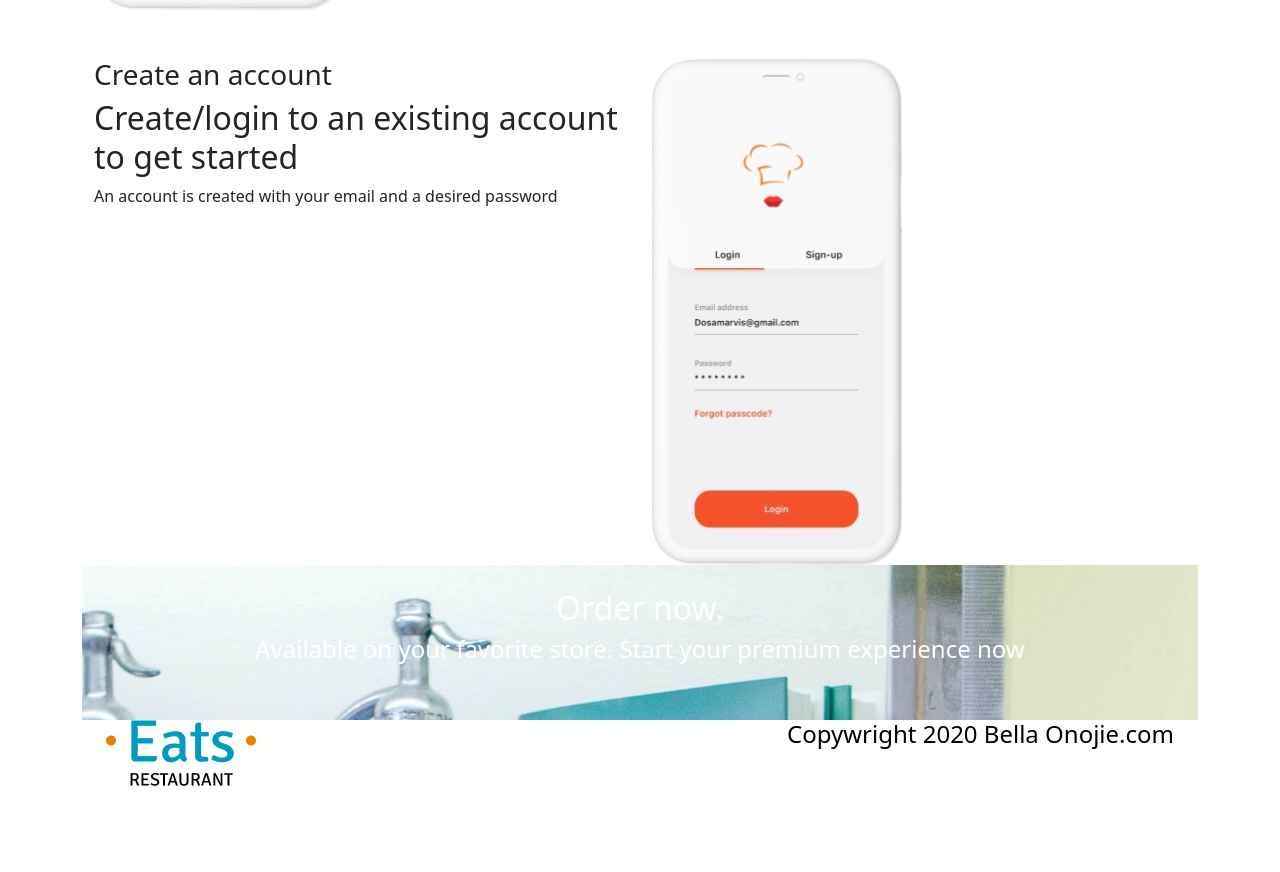
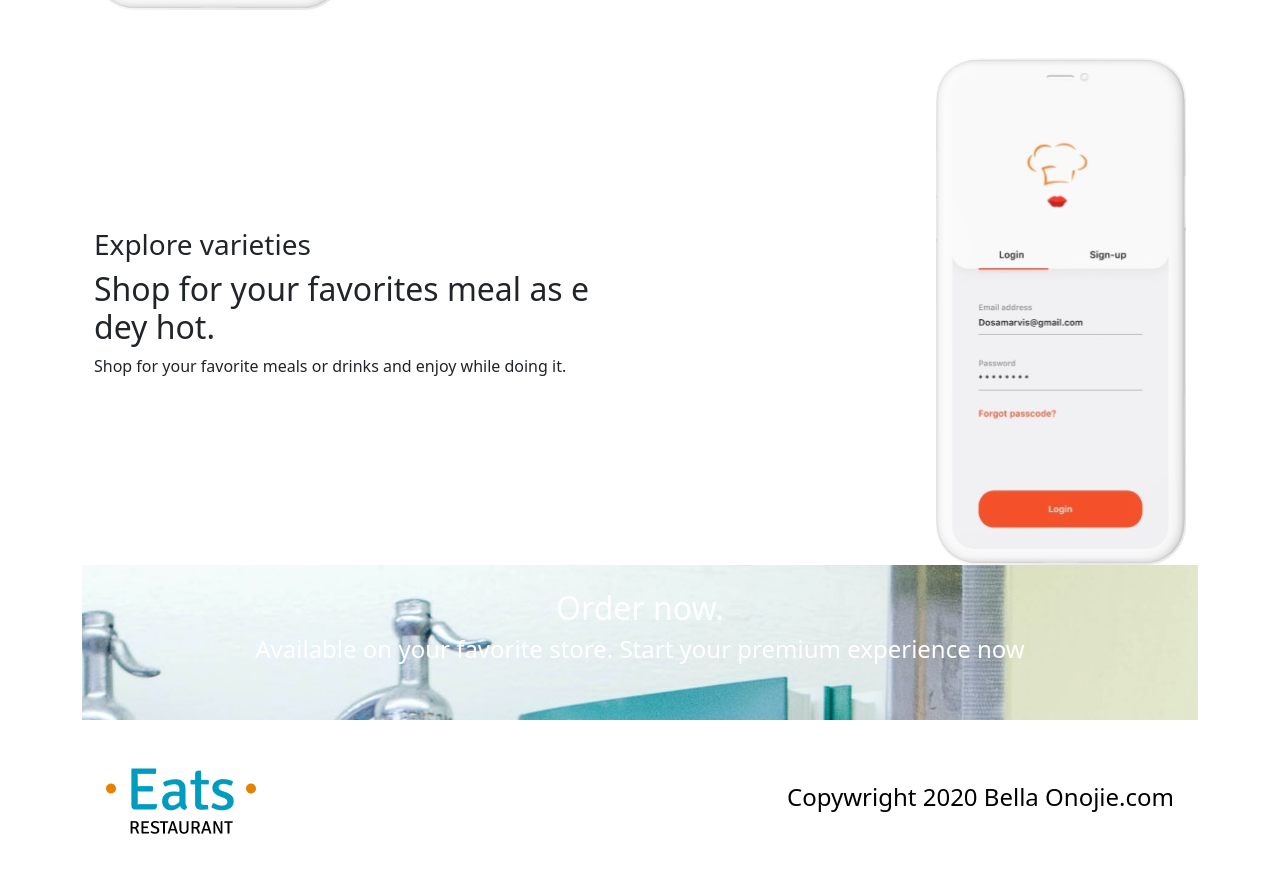
Before and after one commit to Sviatron/hw_40, a plain HTML site: page index.html in a window 1280 px wide. Shown: the part 890-1762 px from the top of the page. Before the commit the page ends 1676 px from the top, so only its background shows below. Drawn offline with nearby package versions, Linux system fonts and the light colour scheme.

Commit message:
never give up

```diff
--- a/index.html
+++ b/index.html
@@ -72,21 +72,23 @@
 
       <section class="container">
         <h2 class="text-center">How the app works</h2>
-        <div class="row mb-5">
+        <div class="row align-items-center mb-5">
           <div class="col"><img src="./phon.png" alt="" /></div>
-          <div class="col align-text-center">
+          <div class="col">
             <h3 class="text-orange">Create an account</h3>
             <h2>Create/login to an existing account to get started</h2>
             <p>An account is created with your email and a desired password</p>
           </div>
         </div>
-        <div class="row">
-          <div class="col align-text-center">
-            <h3 class="text-orange">Create an account</h3>
-            <h2>Create/login to an existing account to get started</h2>
-            <p>An account is created with your email and a desired password</p>
+        <div class="row align-items-center">
+          <div class="col">
+            <h3 class="text-orange">Explore varieties</h3>
+            <h2>Shop for your favorites meal as e dey hot.</h2>
+            <p>
+              Shop for your favorite meals or drinks and enjoy while doing it.
+            </p>
           </div>
-          <div class="col"><img src="./phon.png" alt="" /></div>
+          <div class="col text-end"><img src="./phon.png" alt="" /></div>
         </div>
       </section>
       <section class="order pt-4 pb-5">
@@ -95,9 +97,9 @@
           Available on your favorite store. Start your premium experience now
         </h4>
       </section>
-      <footer class="container align-text-center">
+      <footer class="container text-center">
         <div
-          class="container-fluid"
+          class="container-fluid align-items-center mt-5 mb-5"
           style="display: flex; justify-content: space-between"
         >
           <img
```
